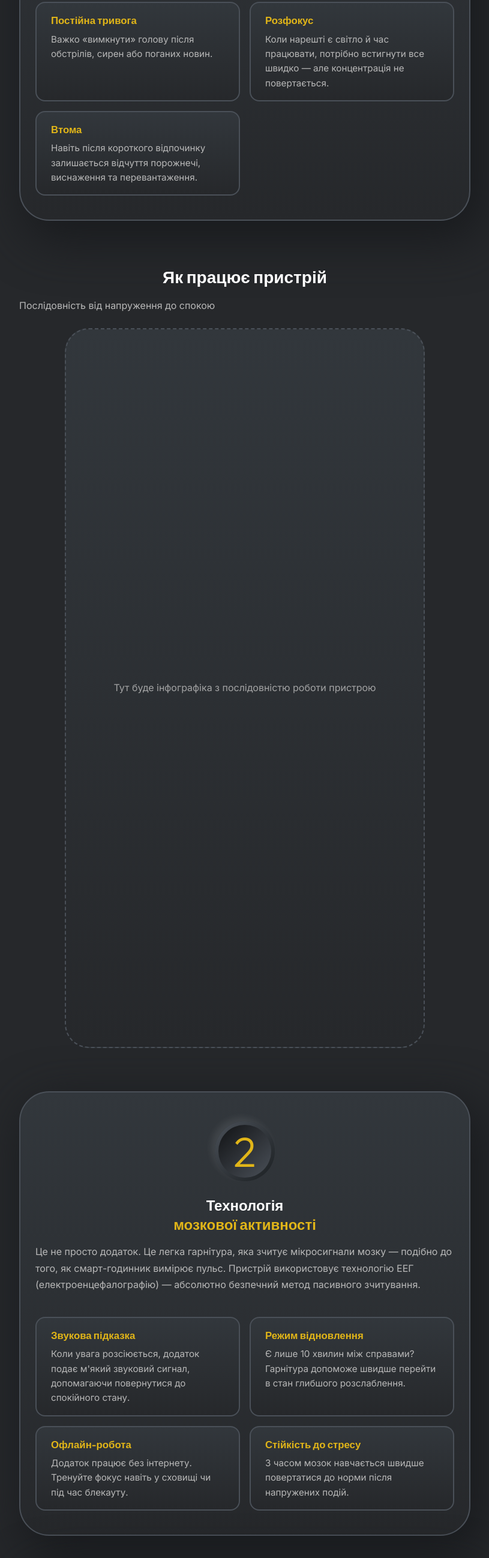
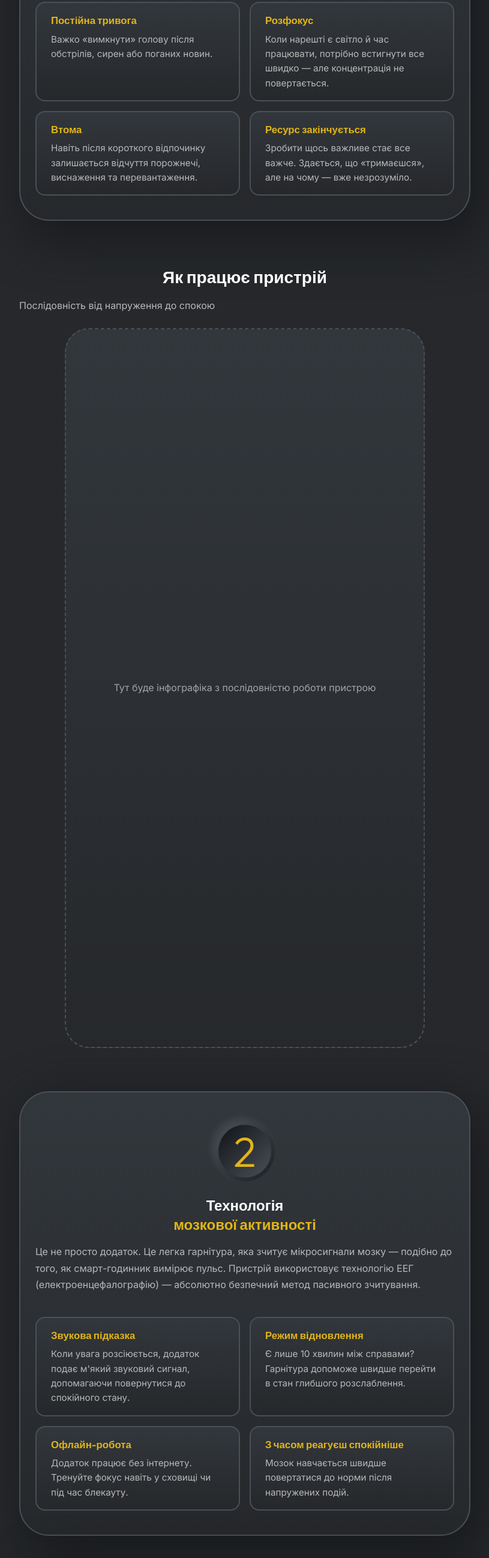
Before and after one commit to meditate-eeg/pre-order-st, a plain HTML site: page index.html in a window 1280 px wide. Shown: the part 1176-3773 px from the top of the page at 60% size, without its empty margins (232-1047 px from the left). Drawn offline with Linux system fonts and the light colour scheme; no server answers.

Commit message:
Update index.html

```diff
--- a/index.html
+++ b/index.html
@@ -651,6 +651,12 @@
                                 <p>Навіть після короткого відпочинку залишається відчуття порожнечі, виснаження та перевантаження.</p>
                             </div>
                         </div>
+                        <div class="card-subitem">
+                            <div>
+                                <h3>Ресурс закінчується</h3>
+                                <p>Зробити щось важливе стає все важче. Здається, що «тримаєшся», але на чому — вже незрозуміло.</p>
+                            </div>
+                        </div>
                     </div>
                 </div>
             </section>
@@ -695,8 +701,8 @@
                         </div>
                         <div class="card-subitem">
                             <div>
-                                <h3>Стійкість до стресу</h3>
-                                <p>З часом мозок навчається швидше повертатися до норми після напружених подій.</p>
+                                <h3>З часом реагуєш спокійніше</h3>
+                                <p>Мозок навчається швидше повертатися до норми після напружених подій.</p>
                             </div>
                         </div>
                     </div>
```
